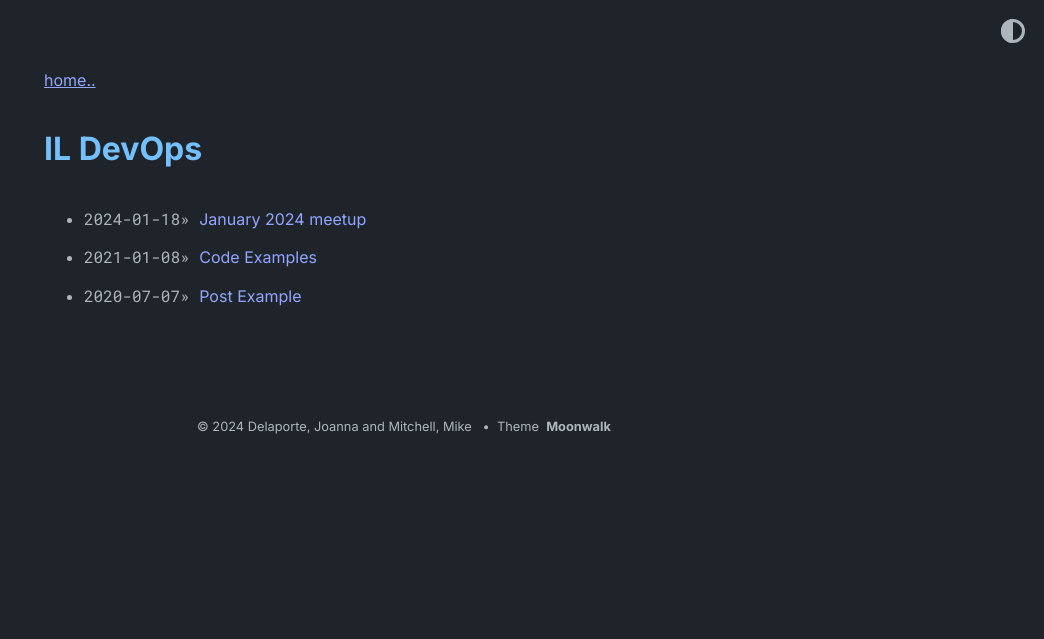
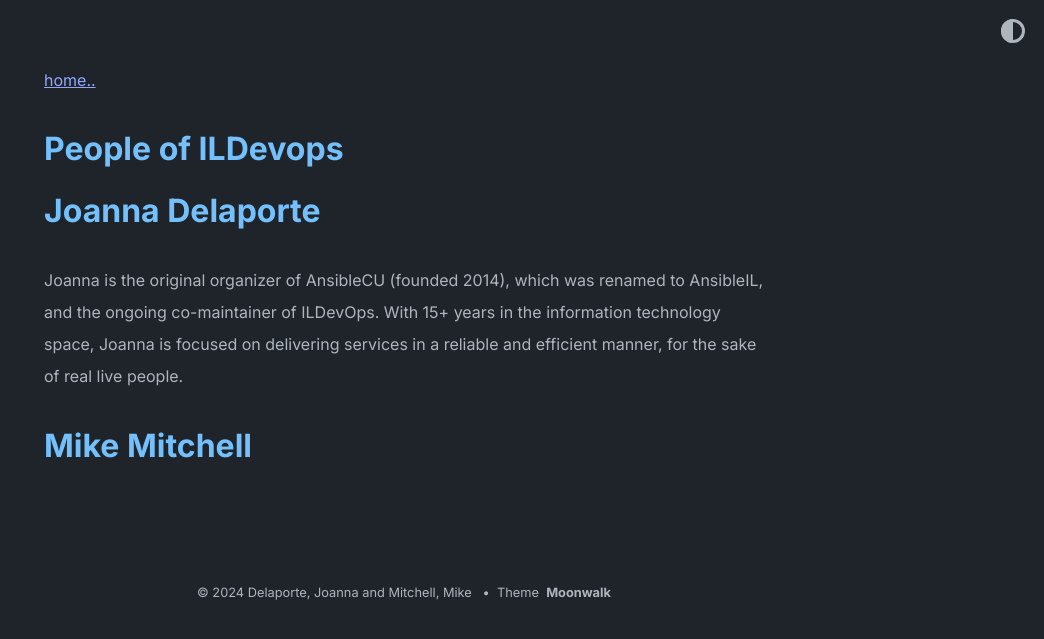
Before and after one commit to ILDevOps/ildevops.github.io, a Jekyll site: the page built from people.md, in a window 1280 px wide. Shown: the top 639 px of the page, without its empty margins (236-1280 px from the left). Built offline with Jekyll 4.4.1, drawn with Linux system fonts in a browser that asks for light colours.

Commit message:
Update people.md
Creating a place for short bios for organizers, maintainers, contributors.

```diff
--- a/people.md
+++ b/people.md
@@ -1,3 +1,10 @@
 ---
-layout: blog
+layout: post
+title: People of ILDevops
 ---
+
+# Joanna Delaporte
+Joanna is the original organizer of AnsibleCU (founded 2014), which was renamed to AnsibleIL, and the ongoing co-maintainer of ILDevOps.
+With 15+ years in the information technology space, Joanna is focused on delivering services in a reliable and efficient manner, for the sake of real live people.
+
+# Mike Mitchell
```
